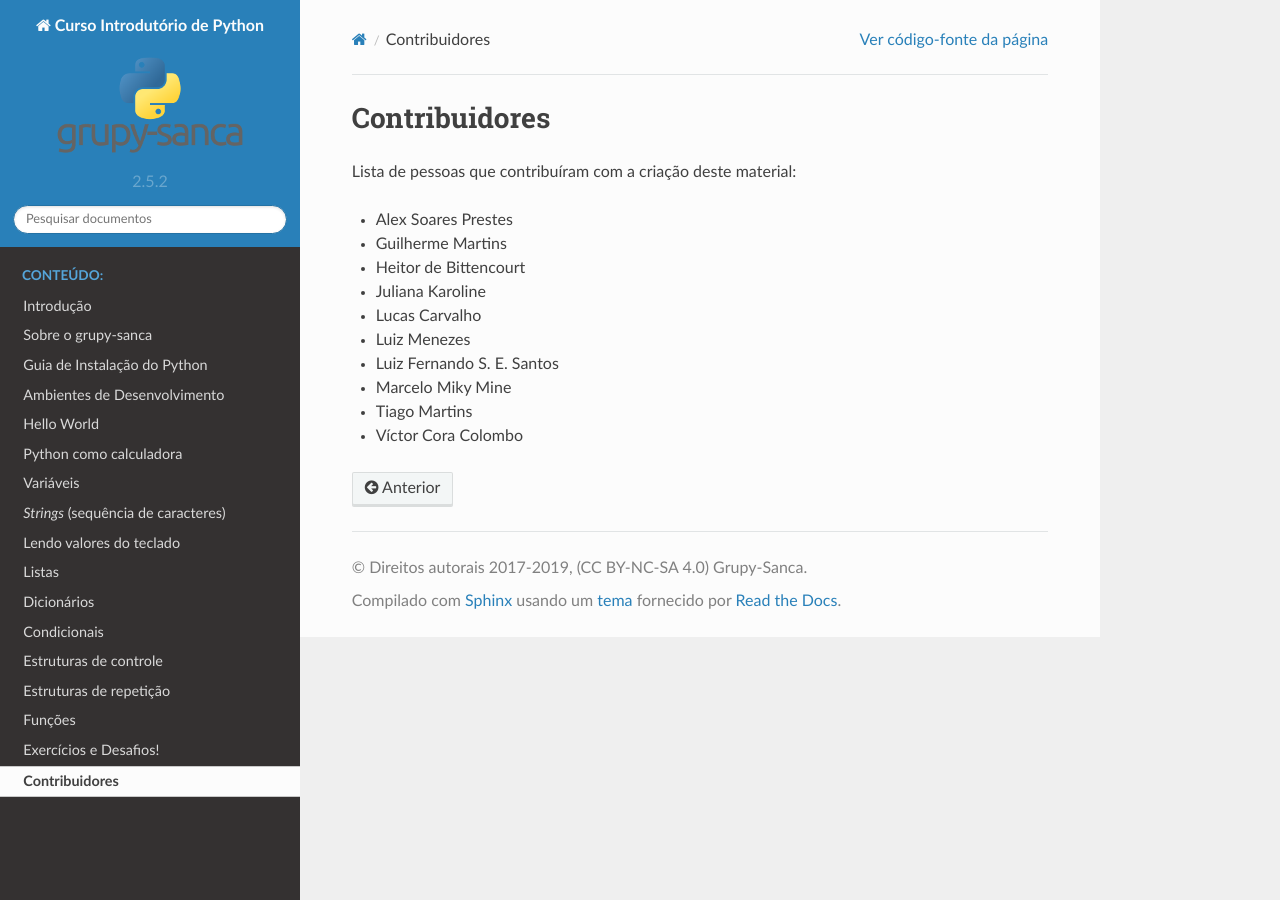
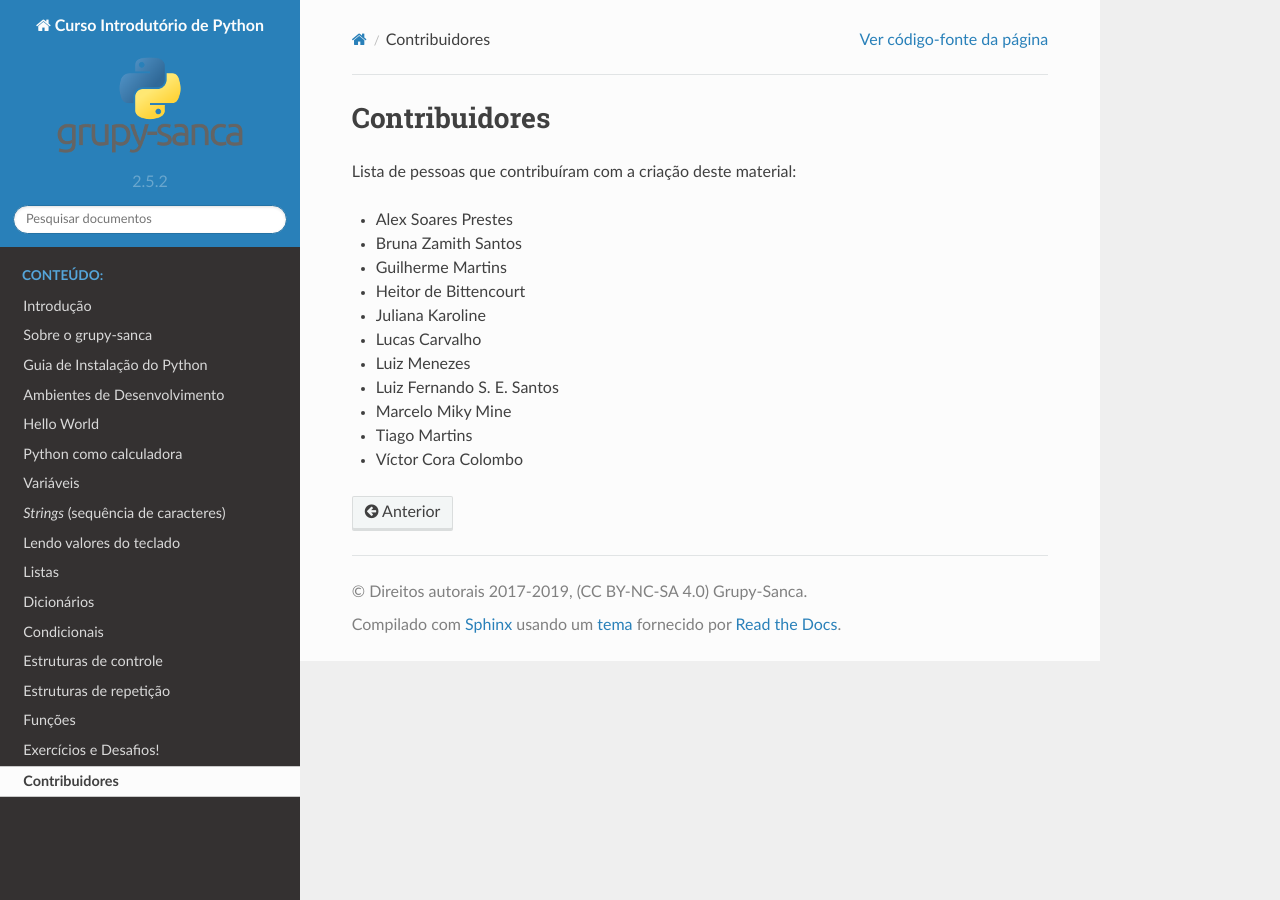
Before and after one commit to grupy-sanca/curso-python, a Sphinx documentation site: the page built from source/contribuidores.rst, in a window 1280 px wide. Built offline with Sphinx 7.4.7 and the Read the Docs theme 2.0.0, drawn with Linux system fonts in a browser that asks for light colours.

Commit message:
Update contribuidores.rst

```diff
--- a/source/contribuidores.rst
+++ b/source/contribuidores.rst
@@ -4,6 +4,7 @@ Contribuidores
 Lista de pessoas que contribuíram com a criação deste material:
 
 - Alex Soares Prestes
+- Bruna Zamith Santos
 - Guilherme Martins
 - Heitor de Bittencourt
 - Juliana Karoline
```
